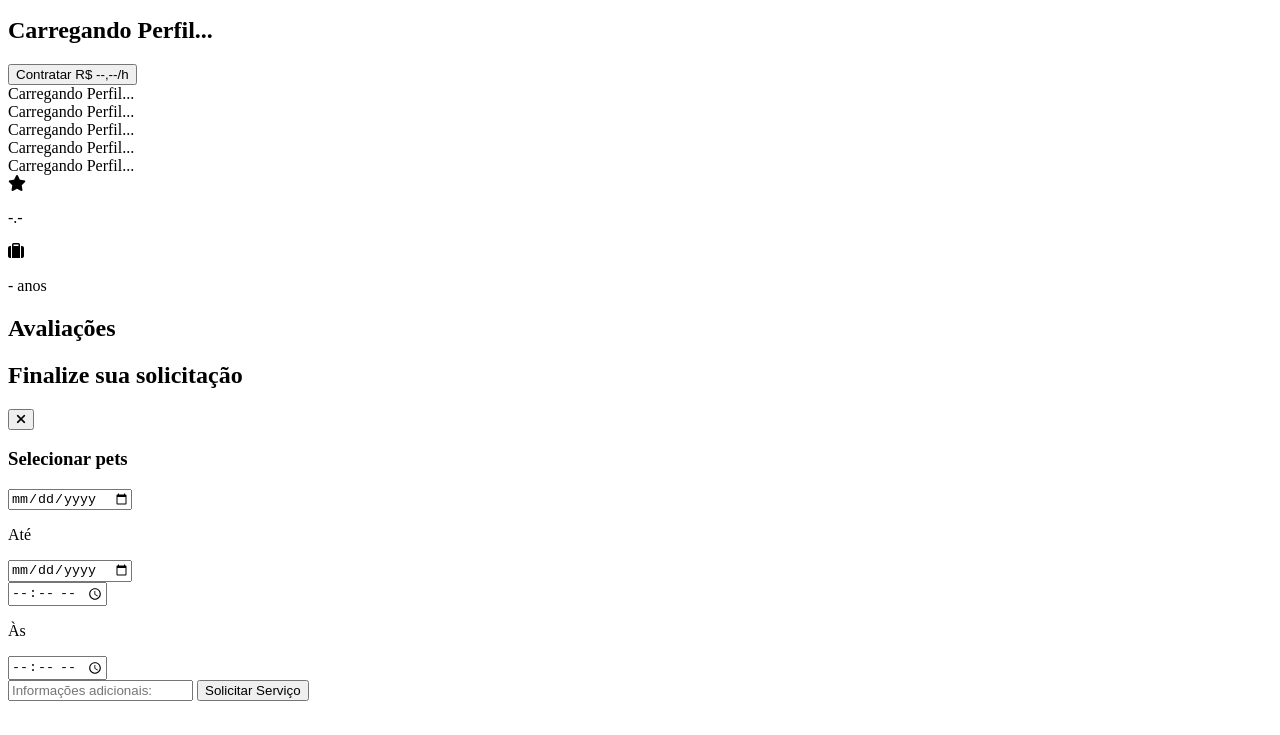
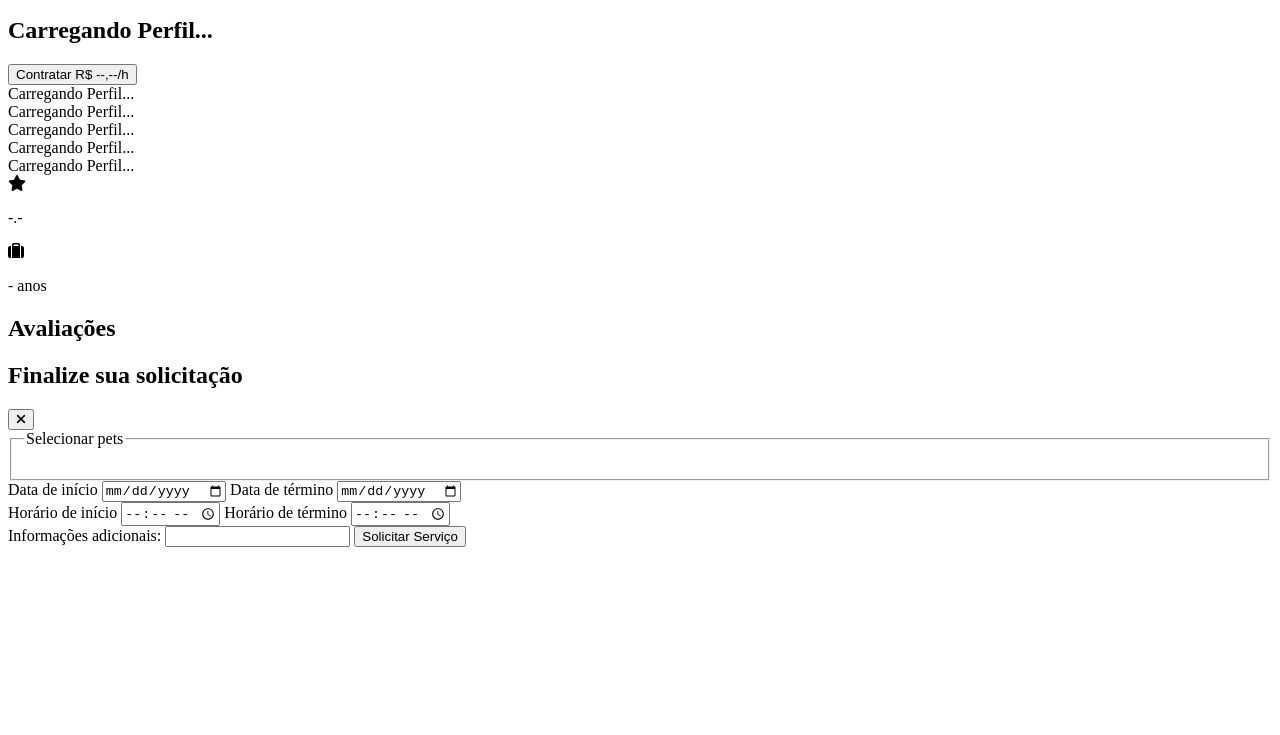
Before and after one commit to evertonrpaixao/PataHood, a plain HTML site: page src/pages/perfil-profissional.html in a window 1280 px wide. Shown: the part 65-800 px from the top of the page. Drawn offline with Linux system fonts and the light colour scheme.

Commit message:
👌 style: Transformando seção em form
- Deixando mais semântico ao adicionar form e remover section.
- Adicionado labels aos inputs.
- Uso de fieldset e legend para a lista de pets ao invés de section.

```diff
--- a/src/pages/perfil-profissional.html
+++ b/src/pages/perfil-profissional.html
@@ -56,34 +56,39 @@
         </section>
     </main>
 
-    <section class="solicitacao escondida">
+    <form class="solicitacao escondida">
         <section class="solicitacao__cabecalho">
             <h2 class="solicitacao__titulo">Finalize sua solicitação</h2>
             <button class="botao-fechar" type="button"><i class="fechar-icone fa-solid fa-xmark"></i></button>
         </section>
 
 
-        <section class="selecionar-pet">
-            <h3 class="selecionar-pet__titulo">Selecionar pets</h3>
+        <fieldset class="selecionar-pet">
+        <legend class="selecionar-pet__titulo">Selecionar pets</legend>
             <ul class="lista-pets"></ul>
-        </section>
+        </fieldset>
 
         <section class="solicitacao__datas">
-            <input class="solicitacao__dia" type="date" name="" id="">
-            <p>Até</p>
-            <input class="solicitacao__dia" type="date" name="" id="">
+            <label for="dia-inicio">Data de início</label>
+            <input class="solicitacao__dia" type="date" name="" id="dia-inicio">
+
+            <label for="dia-fim">Data de término</label>
+            <input class="solicitacao__dia" type="date" name="" id="dia-fim">
         </section>
 
         <section class="solicitacao__horarios">
+            <label for="hora-inicio">Horário de início</label>
             <input class="solicitacao__hora" type="time" name="" id="">
-            <p>Às</p>
+
+            <label for="hora-fim">Horário de término</label>
             <input class="solicitacao__hora" type="time" name="" id="">
         </section>
 
-        <input class="info-adicionais" type="text" name="" id="" placeholder="Informações adicionais:">
+        <label for="info-adicionais">Informações adicionais:</label>
+        <input class="info-adicionais" type="text" name="" id="info-adicionais">
 
-        <button class="solicitacao__botao" type="button">Solicitar Serviço</button>
-    </section>
+        <button class="solicitacao__botao" type="submit">Solicitar Serviço</button>
+    </form>
 
     <footer></footer>
 </body>
```
